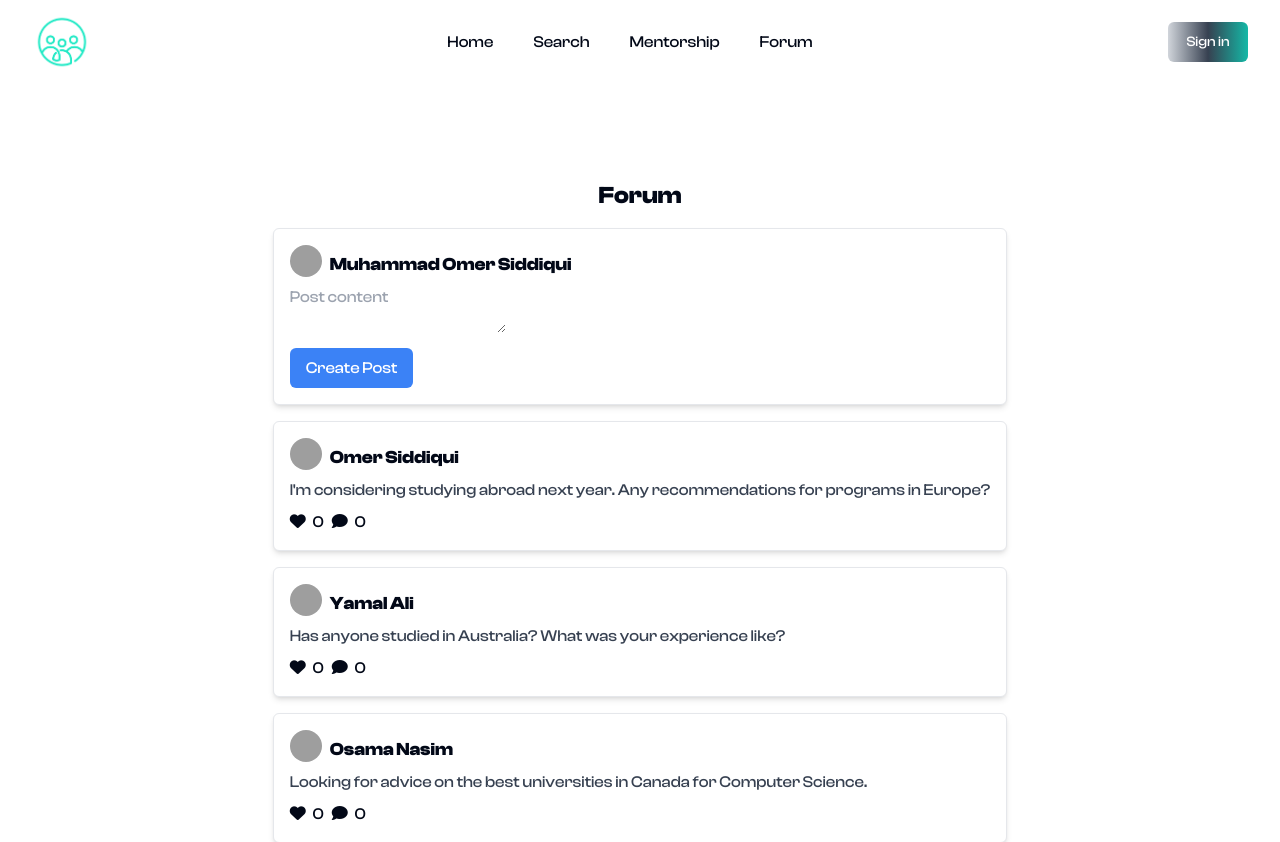
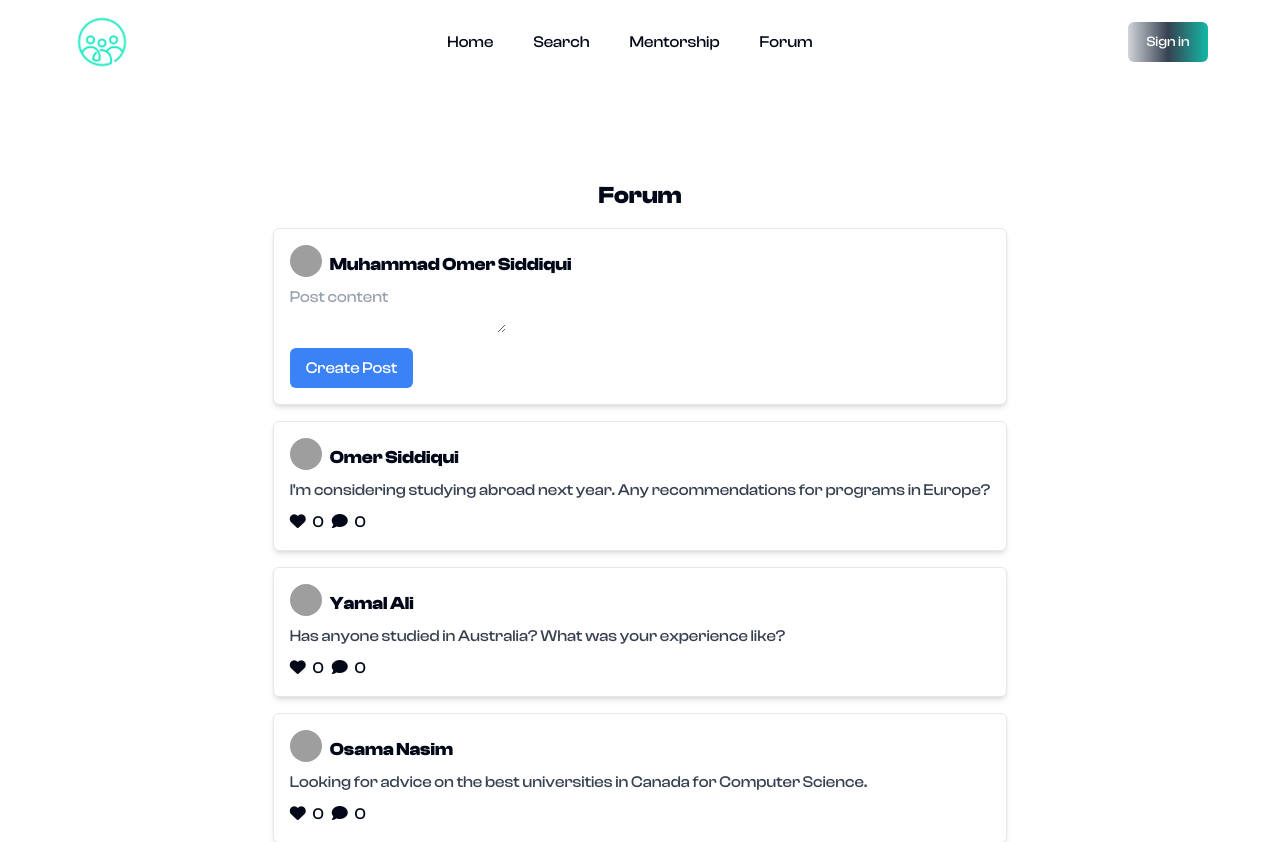
Before and after one commit to YamalAli770/studysphere-frontend, a Next.js app: page /forum in a window 1280 px wide. Shown: the top 842 px of the page. Built offline with nearby package versions, Linux system fonts and the light colour scheme; grey boxes are pictures that could not be loaded.

Commit message:
container width adjusted

```diff
--- a/tailwind.config.js
+++ b/tailwind.config.js
@@ -12,7 +12,10 @@ module.exports = {
       center: true,
       padding: "2rem",
       screens: {
-        "2xl": "1400px",
+        "sm":"640px",
+        "md":"768px",
+        "lg":"990px",
+        "xl":"1200px",
       },
     },
     extend: {
```
